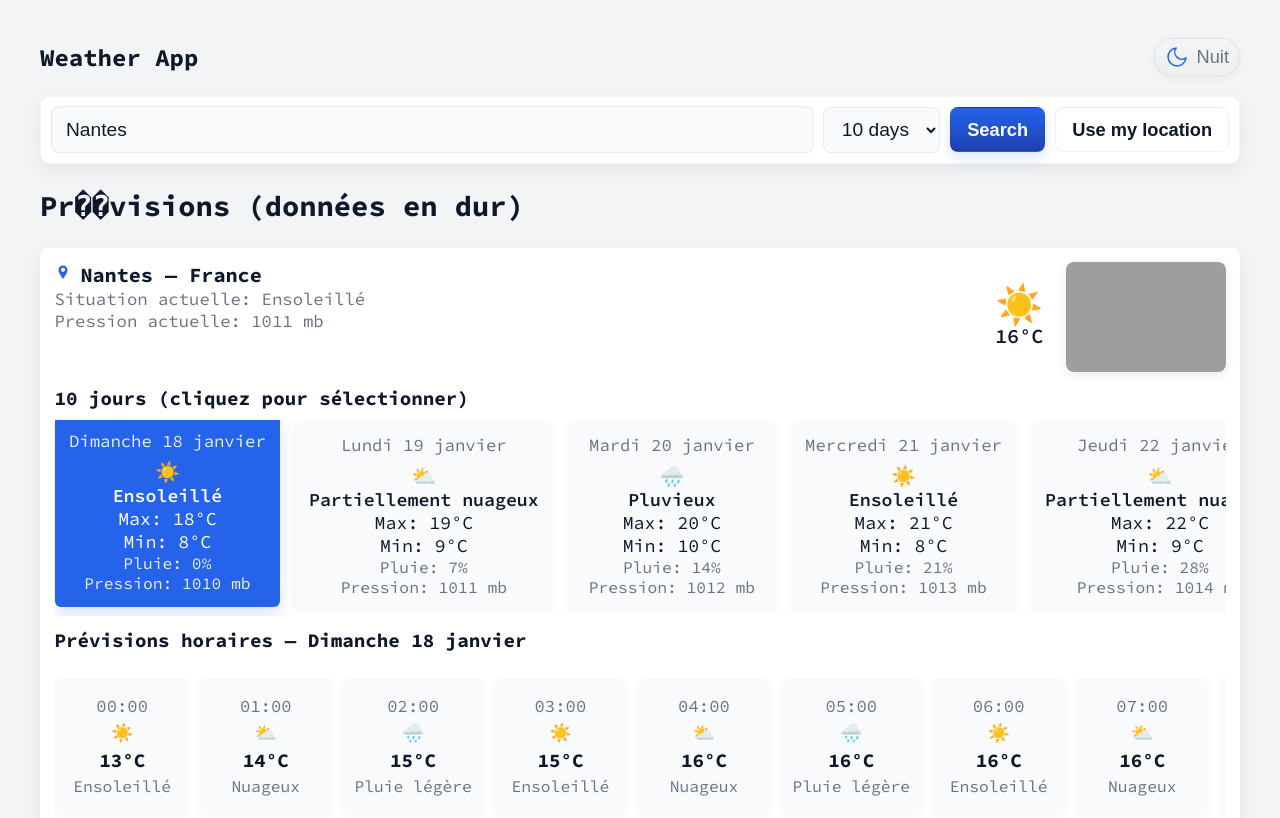
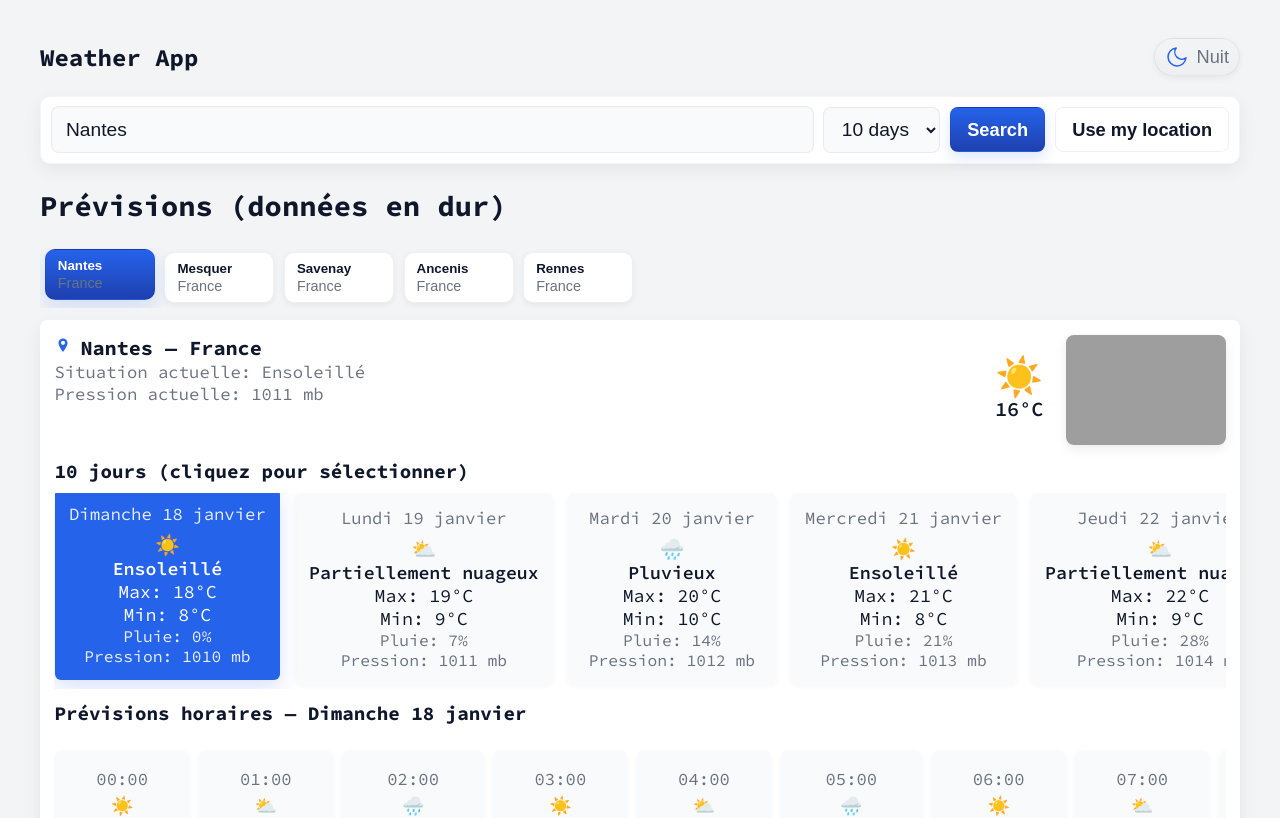
Before and after one commit to ctaque/weather-app-challenge, a React (Vite) app: page / in a window 1280 px wide. Shown: the top 818 px of the page. Built offline with nearby package versions, Linux system fonts and the light colour scheme; grey boxes are pictures that could not be loaded.

Commit message:
bouton de localisation

```diff
--- a/src/components/WeatherGrid.tsx
+++ b/src/components/WeatherGrid.tsx
@@ -63,7 +63,7 @@ function makeForecastForCity(cityIndex: number, cityName: string, lat: number, l
 
     // hourly: 24 entries for the day
     const hour = Array.from({ length: 24 }).map((__, h) => {
-      const hourTemp = Math.round(((maxtemp_c + mintemp_c) / 2) + Math.sin(h / 24 * Math.PI * 2) * 3 + (cityIndex % 3))
+      const hourTemp = Math.round(((maxtemp_c + mintemp_c) / 2) + Math.sin((h / 24) * Math.PI * 2) * 3 + (cityIndex % 3))
       const time = `${dateStr} ${String(h).padStart(2, '0')}:00`
       const condIdx = (h + i + cityIndex) % 3
       const condForHour = [
@@ -75,7 +75,7 @@ function makeForecastForCity(cityIndex: number, cityName: string, lat: number, l
         time,
         temp_c: hourTemp,
         condition: { text: condForHour.text, emoji: condForHour.emoji },
-        chance_of_rain: Math.max(0, (chance + (h % 5 * 4)) % 100)
+        chance_of_rain: Math.max(0, (chance + (h % 5) * 4) % 100)
       }
     })
 
@@ -110,6 +110,7 @@ function makeForecastForCity(cityIndex: number, cityName: string, lat: number, l
   }
 }
 
+// Coordonnées / villes (exemple)
 const CITY_INFO: Array<{ name: string; lat: number; lon: number }> = [
   { name: 'Nantes', lat: 47.218371, lon: -1.553621 },
   { name: 'Mesquer', lat: 47.3333, lon: -2.4167 },
@@ -126,22 +127,55 @@ function PinIcon({ className }: { className?: string }) {
   )
 }
 
+/*
+  New behavior:
+  - show a horizontal list of location buttons at the top (.location-list)
+  - selecting a location shows only that city's card (with day forecast + hourly strip)
+*/
+
 export default function WeatherGrid() {
   const dataList: CityForecast[] = CITY_INFO.map((c, idx) => makeForecastForCity(idx, c.name, c.lat, c.lon))
+  const [selectedCityIndex, setSelectedCityIndex] = useState<number>(0)
+
+  function onKeySelect(e: React.KeyboardEvent, idx: number) {
+    if (e.key === 'Enter' || e.key === ' ') {
+      e.preventDefault()
+      setSelectedCityIndex(idx)
+    }
+  }
 
   return (
     <section>
-      <h2>Pr��visions (données en dur)</h2>
-      <div className="multi-grid-vertical">
-        {dataList.map((data) => (
-          <CityCard key={data.location.name} data={data} />
+      <h2>Prévisions (données en dur)</h2>
+
+      {/* Location buttons */}
+      <div className="location-list" role="tablist" aria-label="Choisir une localisation">
+        {dataList.map((d, idx) => (
+          <button
+            key={d.location.name}
+            role="tab"
+            aria-selected={idx === selectedCityIndex}
+            tabIndex={0}
+            className={`location-button ${idx === selectedCityIndex ? 'active' : ''}`}
+            onClick={() => setSelectedCityIndex(idx)}
+            onKeyDown={(e) => onKeySelect(e, idx)}
+            title={`Afficher les prévisions pour ${d.location.name}`}
+          >
+            <span className="loc-name">{d.location.name}</span>
+            <span className="loc-country muted small">{d.location.country}</span>
+          </button>
         ))}
+      </div>
+
+      {/* Single selected city card */}
+      <div style={{ marginTop: 12 }}>
+        <CityCard data={dataList[selectedCityIndex]} />
       </div>
     </section>
   )
 }
 
-/* Sub-component for each city card so each card keeps its own selected day state */
+/* Sub-component for the chosen city (same behavior as before) */
 function CityCard({ data }: { data: CityForecast }) {
   const [selectedDayIndex, setSelectedDayIndex] = useState<number>(0)
   const forecastDays = data.forecast.forecastday
@@ -184,7 +218,7 @@ function CityCard({ data }: { data: CityForecast }) {
         </div>
       </header>
 
-      {/* 10-day forecast (horizontal) - clickable items that select the day */}
+      {/* 10-day forecast (horizontal) - clicking selects the day */}
       <div className="forecast" style={{ marginTop: '0.75rem' }}>
         <h4 style={{ marginTop: '0.75rem', marginBottom: '0.5rem' }}>10 jours (cliquez pour sélectionner)</h4>
         <div className="forecast-list-horizontal" role="list" aria-label={`Prévisions 10 jours ${data.location.name}`}>
@@ -211,7 +245,7 @@ function CityCard({ data }: { data: CityForecast }) {
         </div>
       </div>
 
-      {/* Hourly strip for selected day (shown under the day forecast) */}
+      {/* Hourly strip for selected day */}
       {selectedDay && selectedDay.hour && (
         <div style={{ marginTop: 12 }}>
           <h4 style={{ marginTop: 8 }}>Prévisions horaires — {formatDate(selectedDay.date)}</h4>
--- a/src/styles.css
+++ b/src/styles.css
@@ -65,6 +65,43 @@ body{
   display: flex;
   flex-direction: column;
   gap: 1rem; /* vertical spacing between each .multi-item-vertical */
+}
+
+/* Location buttons list (new) */
+.location-list{
+  display:flex;
+  gap: 0.5rem;
+  overflow-x: auto;
+  padding: 0.25rem;
+  -webkit-overflow-scrolling: touch;
+  align-items: center;
+  white-space: nowrap;
+}
+.location-button{
+  display:inline-flex;
+  flex-direction:column;
+  gap:2px;
+  align-items:flex-start;
+  justify-content:center;
+  padding: 8px 12px;
+  border-radius: 10px;
+  border: 1px solid rgba(0,0,0,0.06);
+  background: var(--card);
+  color: var(--text);
+  cursor: pointer;
+  min-width: 110px;
+  box-shadow: 0 2px 6px var(--card-shadow);
+  transition: transform 120ms ease, box-shadow 120ms ease, background 160ms ease;
+}
+.location-button .loc-name { font-weight:600; }
+.location-button .loc-country { font-size: 0.75rem; color: var(--muted); }
+
+/* active location */
+.location-button.active{
+  background: linear-gradient(180deg, var(--accent), var(--accent-600));
+  color: #fff;
+  transform: translateY(-3px);
+  box-shadow: 0 8px 20px rgba(37,99,235,0.16);
 }
 
 /* App header */
@@ -534,6 +571,10 @@ body{
     order: 2;
     background: transparent;
   }
+
+  /* location buttons stack better on tiny screens */
+  .location-list { gap: 0.4rem; padding: 0.15rem; }
+  .location-button { min-width: 90px; padding: 8px 10px; border-radius: 8px; }
 }
 
 /* Medium screens: keep form inline but adapt sizes */
@@ -555,7 +596,10 @@ body{
   .search-form input:focus,
   .search-form select:focus,
   .theme-toggle:focus,
-  .search-form button:focus {
+  .search-form button:focus,
+  .location-button:focus,
+  .forecast-item-horizontal:focus,
+  .hour-item:focus {
     outline: none;
     box-shadow: 0 0 0 4px rgba(37,99,235,0.08);
   }
```
